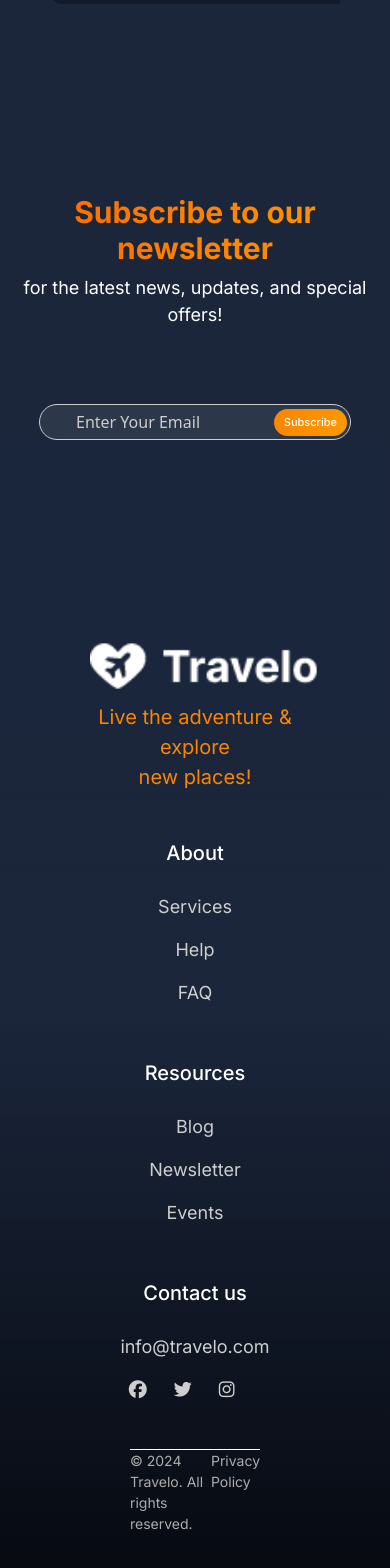
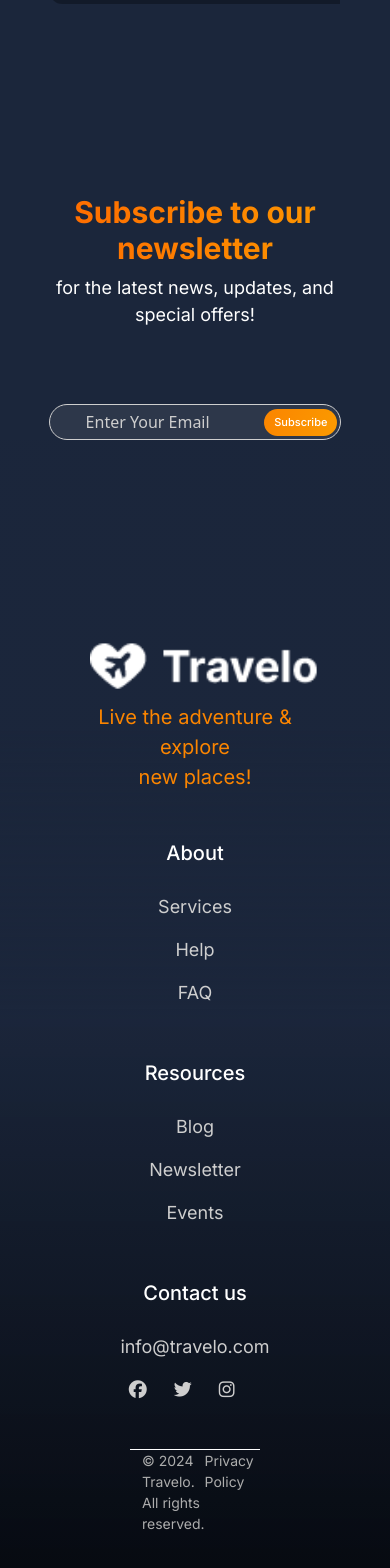
Before and after one commit to zeinab-alhwary/Travelo, an Angular app: page / in a window 390 px wide. Shown: the part 3557-5125 px from the top of the page. Built offline with nearby package versions, Linux system fonts and the light colour scheme; a web font is replaced by a local one.

Commit message:
responsive large screen

```diff
--- a/src/app/app.component.html
+++ b/src/app/app.component.html
@@ -1,5 +1,5 @@
 <app-hero-section></app-hero-section>
-<div class="bg-color">
+<div class="bg-color ">
   <app-trip-steps></app-trip-steps>
   <app-companies></app-companies>
   <app-destination></app-destination>
--- a/src/app/component/destination/destination.component.html
+++ b/src/app/component/destination/destination.component.html
@@ -1,5 +1,5 @@
-<section class="destination-container">
-  <div class="dest-text-container">
+<section class="destination-container container-xxl ">
+  <div class="dest-text-container ">
     <p class="dest-item-note">Destinations</p>
     <h4 class="dest-item-title">Discover <span class="word-underline">Top</span> Attractions</h4>
     <p class="dest-item-info">You can choose and customize your trip from the best <br> recommendations based in your own budget</p>
--- a/src/app/component/footer/footer.component.html
+++ b/src/app/component/footer/footer.component.html
@@ -1,5 +1,5 @@
-<footer>
-  <div class="top-section">
+<footer >
+  <div class="top-section container-xxl">
     <div class="logo-info">
       <img
         src="assets/images/travelo-logo.png"
@@ -11,7 +11,7 @@
         new places!
       </p>
     </div>
-    <div class="all-column">
+    <div class="all-column container-xxl">
       <app-list [linkes]="linkesName" ></app-list>
       <div class="contact-container">
         <ul class="end-culomn">
@@ -34,7 +34,7 @@
       </div>
     </div>
   </div>
-  <div  class="footer-underline">
+  <div  class="footer-underline container-lg">
 <p class="text-1">©  {{ currentDate | date:'yyyy' }} Travelo. All rights reserved.</p>
 <p class="text-2">Privacy Policy</p>
   </div>
--- a/src/app/component/subscribe/subscribe.component.html
+++ b/src/app/component/subscribe/subscribe.component.html
@@ -1,4 +1,4 @@
-<section class="subscibe-container">
+<section class="subscibe-container container-lg">
   <div class="info-subscribe">
     <h2 class="title-subscribe"> Subscribe to our newsletter</h2>
     <p class="description-subscribe">for the latest news, updates, and special offers!</p>
--- a/src/app/component/trip-steps/trip-steps.component.html
+++ b/src/app/component/trip-steps/trip-steps.component.html
@@ -1,5 +1,5 @@
 
-<section class="trip-steps-container">
+<section class="trip-steps-container container-xxl ">
   <div class="info-trip-steps">
     <h2 class="title-trip-steps">How we can help your trip</h2>
     <p class="description-trip-steps">We are passionate travelers that spent years exploring the world, we are also non-profit <br> travel guide who want to support new travelers to live the best experience</p>
```
